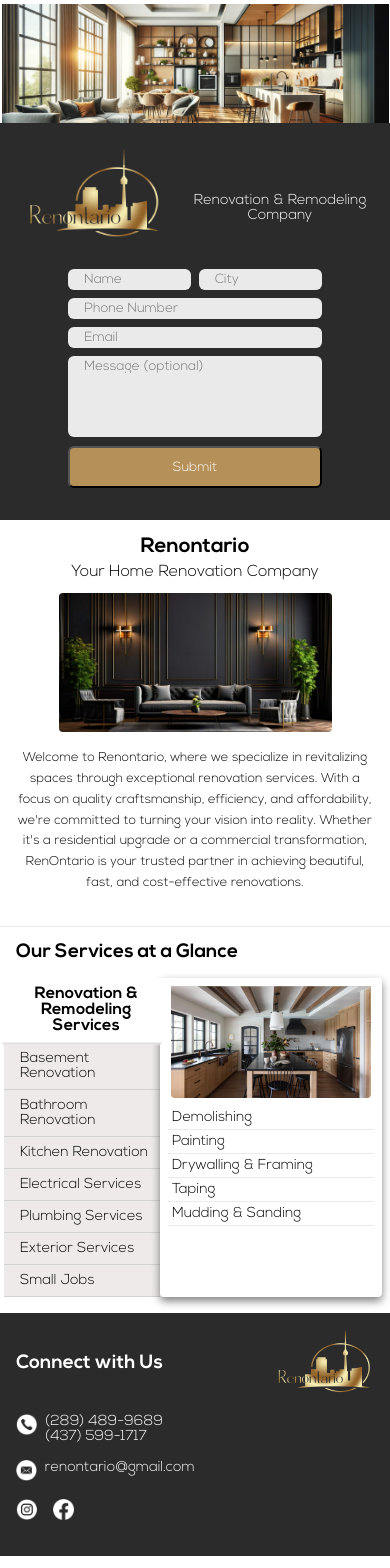
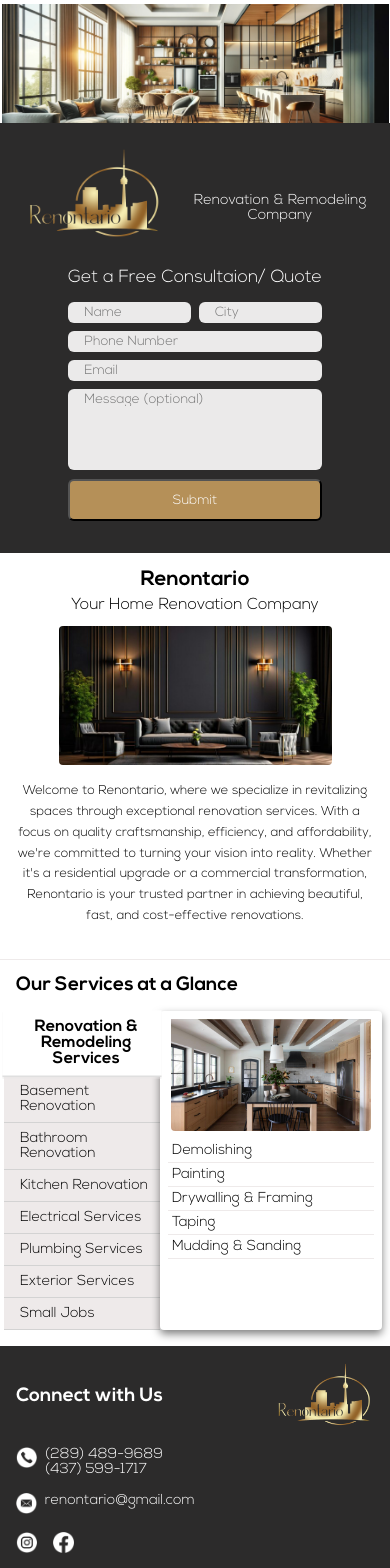
Before and after one commit to Bita-Fotovvat/renovation-website, a React (Create React App) app: page / in a window 390 px wide. Shown: the part 60-1628 px from the top of the page. Built offline with nearby package versions, Linux system fonts and the light colour scheme.

Commit message:
completed the hero image responsiveness

```diff
--- a/src/components/About/About.js
+++ b/src/components/About/About.js
@@ -16,7 +16,7 @@
             exceptional renovation services. With a focus on quality craftsmanship,
             efficiency, and affordability, we're committed to turning your vision
             into reality. Whether it's a residential upgrade or a commercial transformation,
-            RenOntario is your trusted partner in achieving beautiful, fast, and
+            Renontario is your trusted partner in achieving beautiful, fast, and
             cost-effective renovations.
             </p>
             {/* <button className="about__buttonmobile">Want to know more about us?</button> */}
--- a/src/components/Footer/Footer.js
+++ b/src/components/Footer/Footer.js
@@ -11,7 +11,7 @@
     const navigate = useNavigate();
     return(
 <footer className="footer">
-    <section className="footer__container">
+    <section className="footer__container1">
         <section className="footer__mobileparent">
             <h3 className="footer__title">Connect with Us</h3>
             <img  className="footer__mobilelogo" src={Logo} alt="company logo" onClick={()=> navigate("/")}/>
@@ -30,7 +30,7 @@
         <img className="footer__icon--insta" src={InstagramIcon} alt="email icon" />
         <img  className="footer__icon" src={FacebookIcon} alt="email icon" />
     </section>
-    <section className="footer__container">
+    <section className="footer__container2">
         <img  className="footer__logo" src={Logo} alt="company logo" onClick={()=> navigate("/")}/>
     </section>
 </footer>
--- a/src/components/Footer/Footer.scss
+++ b/src/components/Footer/Footer.scss
@@ -5,33 +5,33 @@
 
 .footer{
     background-color: $website-darkgray;
-    padding-top: 2rem;
     padding-top: 1rem;
     padding-left: 1rem;
-    // justify-content:space-around;
-    // gap: 30vw;
     @include tablet-and-desktop{
-        padding-left: 8rem;
-        padding-bottom: 2rem;
+        padding-top: 0;
+        padding-left: 0;
+        padding-bottom: 1rem;
         display: flex;
         flex-direction: row;
+        justify-content: space-between;
     }
     &__mobilelogo{
         width: 25vw;
-        // padding-right: 1rem;
         @include big-mobile-screen{
-            width: 8rem;
+            width: 35%;
         }
     }
     &__mobileparent{
         display: flex;
         justify-content: space-between;
         align-items: center;
-        // gap: 5vw;
         padding-bottom: 1rem;
         @include big-mobile-screen{
-            gap: 25vw;
+            gap: 25%;
             margin: auto;
+        }
+        @include tablet-and-desktop{
+            gap: 50%;
         }
     }
     &__phoneparent, &__emailparent{
@@ -84,9 +84,12 @@
             padding-right: 1rem;
         }
     }
-    &__container{
+    &__container1{
         padding: 0 1rem 1rem 0;
         margin: auto;
         max-width: 500px;
+        @include tablet-and-desktop{
+            max-width: 85%;
+        }
     }
 }
--- a/src/components/Hero/Hero.js
+++ b/src/components/Hero/Hero.js
@@ -50,6 +50,7 @@
                 <img className="hero__logo" src={Logo} alt="renontario logo" />
                 <p className="hero__about2">Renovation & Remodeling Company</p>
             </section>
+            <h3 className="hero__formtitle">Get a Free Consultaion/ Quote</h3>
             {/* <p className="hero__about3">Schedule a Consultation</p> */}
             {/* <p className="hero__about4">Enter your contact information to get a quotation</p> */}
             <form className="hero__form" onSubmit={handleSubmit}>
--- a/src/components/Hero/Hero.scss
+++ b/src/components/Hero/Hero.scss
@@ -56,7 +56,7 @@
         width: 35vw;
         margin: 0.5rem;
         @include tablet-and-desktop{
-            width: 9rem;
+            width: 8rem;
             display: block;
             margin: auto;
             padding-top: 1rem;
@@ -64,6 +64,7 @@
             animation-delay: 0.5s;
         }
         @include desktop{
+            width: 12rem;
             padding-bottom: 1rem;
         }
     }
@@ -72,8 +73,15 @@
         padding-left: 5%;
         align-self: center;
         font-size: 0.9rem;
+        @include big-mobile-screen{
+            font-size: 1rem;
+        }
         @include tablet-and-desktop{
             padding-top: 0;
+            font-size: 0.9rem;
+        }
+        @include desktop{
+            font-size: 1rem;
         }
     }
     &__about3{
@@ -127,7 +135,7 @@
         @include desktop{
             height: 600px;
             padding: 1rem 3rem 2rem 3rem;
-            width: 23%;
+            width: 30%;
         }
     }
     &__child2{
@@ -137,24 +145,50 @@
             // animation: zoomOutEffect 3s ease-out forwards;
             background-image: url('../../assets/images/Hero.png');
             background-size: contain;
-            // background-position: left;
+            // background-position: center;
             background-repeat: no-repeat;
             background-attachment: fixed;
-            // background-position-x: 3rem;
+            background-position-x: 7rem;
+            background-position-y: 1rem;
             height: 25rem;
-            // width: 100%;
+            width: 70%;
             display: flex;
             justify-content: center;
             // align-items: center;
             aspect-ratio: 16/6.2;
             // max-height: 540px;
         }
+        @media (min-width: 920px) {
+            background-position-y: -3rem;
+        }
+        @media (min-width: 1000px) {
+            background-position-y: 0rem;
+            background-position-x: 15rem;
+            background-size: 80%;
+        }
+        @media (min-width: 1100px) {
+            background-position-y: -3rem;
+            background-position-x: 18rem;
+            background-size: 80%;
+        }
+        @media (min-width: 1130px) {
+            background-position-y: -3rem;
+            background-position-x: 18rem;
+            background-size: 80%;
+        }
+        @media (min-width: 1240px) {
+            background-position-y: -3rem;
+            background-position-x: 20rem;
+            background-size: 77%;
+        }
         @include desktop{
+            width: 70%;
             height: 600px;
-            width: 77%;
+            background-size: 85%;
+            background-position-y: 2rem;
+            background-position-x: 20rem;
             background-image: url('../../assets/images/Hero.png');
-            background-size: contain;
-            background-position: right;
+            // background-position-x: 12rem;
             background-repeat: no-repeat;
             background-attachment: fixed;
             // background-position-x: 3rem;
@@ -163,7 +197,11 @@
             display: flex;
             justify-content: center;
             align-items: center;
-            aspect-ratio: 16/6.2;
+        }
+        @media (min-width: 1290px) {
+            background-position-y: 2rem;
+            background-position-x: 24rem;
+            background-size: 75%;
         }
     }
     &__about1{
@@ -172,14 +210,35 @@
         word-spacing: 30px;
         padding-bottom: 0.2rem;
     }
+    &__formtitle{
+        color: white;
+        font-weight: 400;
+        font-size: 1.1rem;
+        text-align: center;
+        padding-bottom: 1rem;
+        @include big-mobile-screen{
+            font-size: 170%;
+            padding-bottom: 1.5rem;
+        }
+        @include tablet-and-desktop{
+            font-size: 0.9rem;
+            padding-bottom: 0.9rem;
+        }
+        @include desktop{
+            padding-top: 1rem;
+            font-size: 1.3rem;
+        }
+    }
     &__form{
         padding-bottom: 2rem;
         display: flex;
         flex-direction: column;
         width: 65%;
         margin: auto;
-        // @include tablet-and-desktop{
-        // }
+        max-width: 400px;
+        @include tablet-and-desktop{
+            width: 90%;
+        }
         &--parent{
             display: flex;
             flex-direction: row;
@@ -194,8 +253,20 @@
             font-family: Nexa;
             font-weight: 400;
             background-color: rgb(235, 234, 234);
+            @include big-mobile-screen{
+                padding-top: 0.5rem;
+                padding-bottom: 0.5rem;
+                font-size: 0.9rem;
+            }
             @include tablet-and-desktop{
-                height: 1.8rem;
+                height: 3.5vh;
+                // padding-top: 0.4rem;
+                // padding-bottom: 0.4rem;
+            }
+            @include desktop{
+                padding-top: 1rem;
+                padding-bottom: 1rem;
+                font-size: 0.9rem;
             }
         }
         &--name{
@@ -215,6 +286,12 @@
             font-weight: 400;
             color: gray;
             background-color: rgb(235, 234, 234);
+            @include tablet-and-desktop{
+                padding-bottom: 1rem;
+            }
+            @include desktop{
+                padding-bottom: 3rem;
+            }
         }
         &--button{
             font-family: Nexa;
@@ -224,6 +301,14 @@
             width: 100%;
             background-color: rgb(181, 144, 88);
             color: white;
+            @include tablet-and-desktop{
+                height: 4vh;
+            }
+            @include desktop{
+                height: 5vh;
+                text-align: center;
+                font-size: 0.9rem;
+            }
         }
     }
     &__brandname{
--- a/src/data/TabsData.js
+++ b/src/data/TabsData.js
@@ -18,7 +18,18 @@
     {
         id:2,
         title: "Basement Renovation",
-        content:["DETAILS SHOULD BE ADDED"],
+        content:["Basement Design Consultation",
+            "Waterproofing",
+            "Foundation Repair",
+            "Insulation Installation",
+            "Egress Window Installation",
+            "Flooring Installation (including subflooring)",
+            "Lighting Solutions",
+            "Home Theater Installation",
+            "Custom Shelving and Storage Solutions",
+            // "Basement Bar Construction",
+            // "Gym or Workout Space Creation"
+        ],
         image: Basement,
         tag: "basement renovation"
     },
@@ -46,7 +57,7 @@
     {
         id:6,
         title: "Plumbing Services",
-        content: ["Vanity Changing", "Faucet Changing"],
+        content: ["Vanity Changing", "Faucet Changing", "Leak Detection & Repair", "Pipe Installation & Repair", "Faucet & Fixture Installation"],
         image: Plumbing,
         tag: "plumbing services"
     },
```
